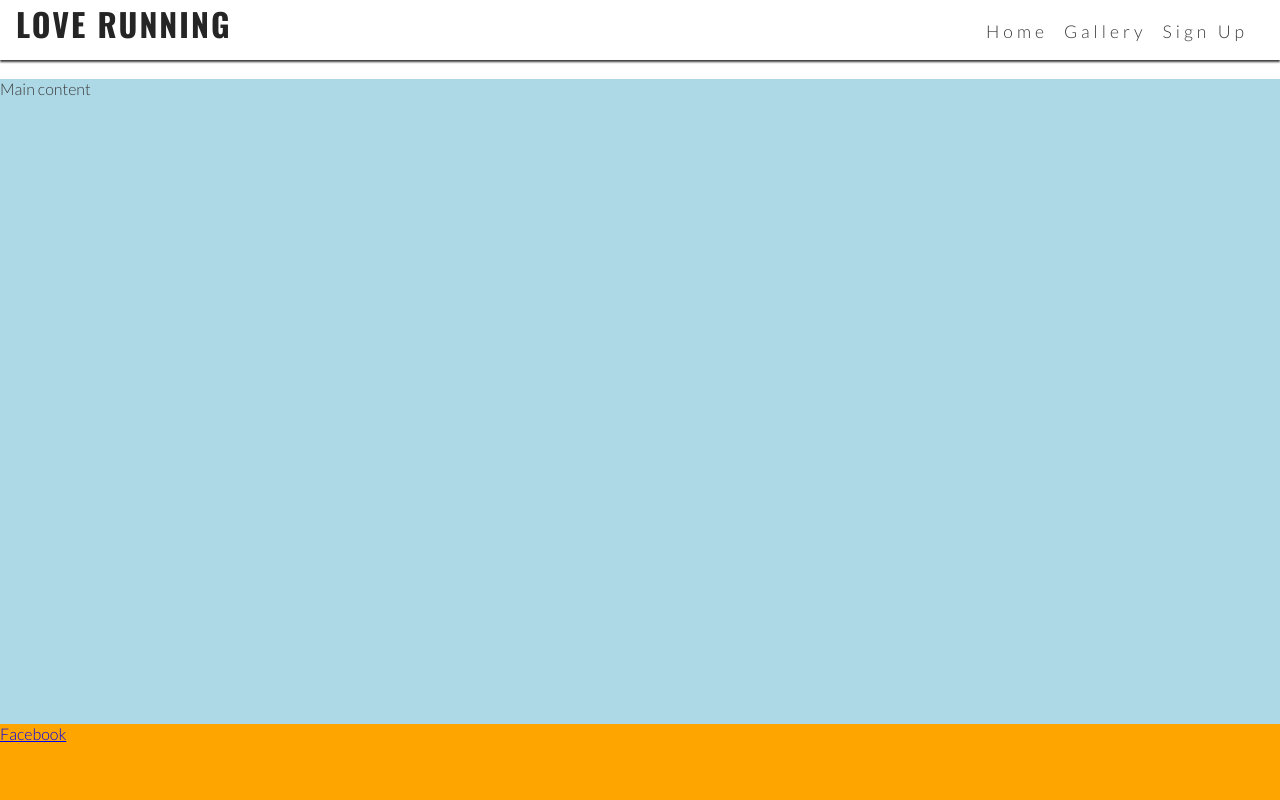
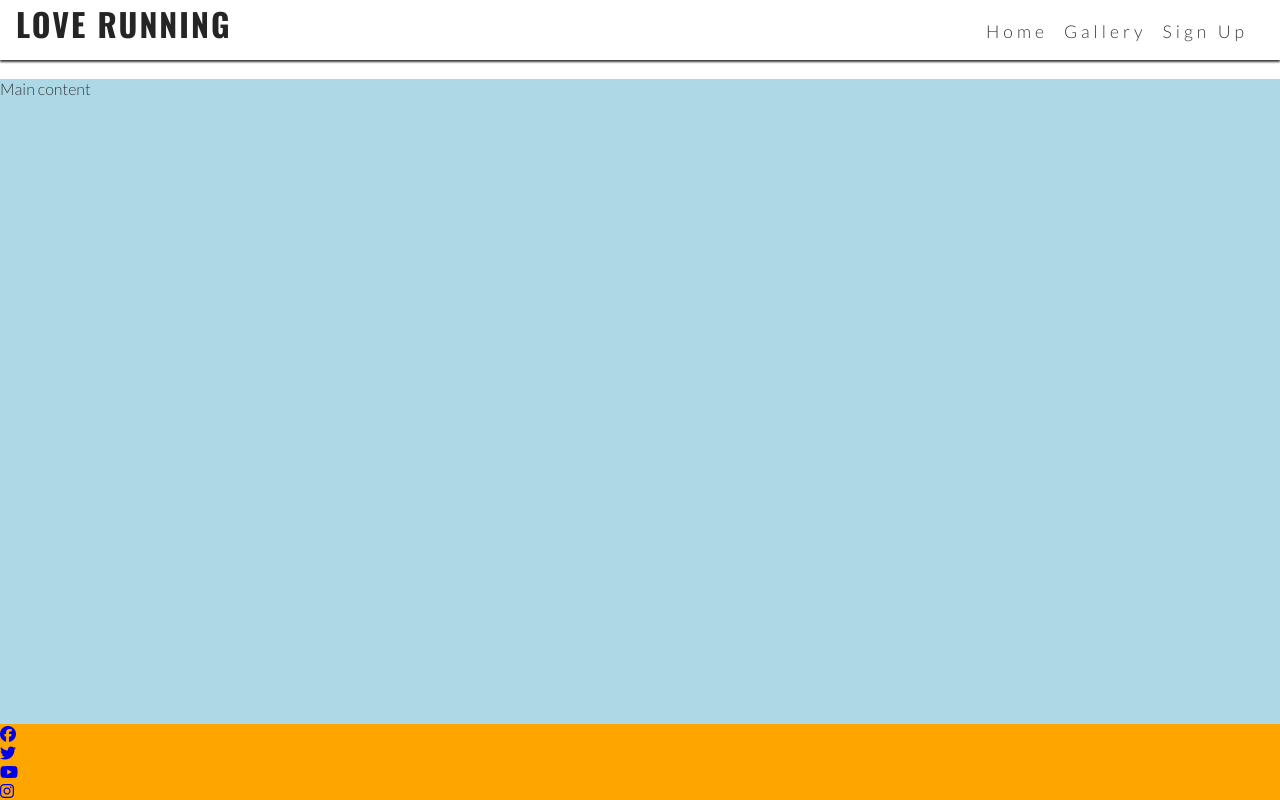
Before and after one commit to zetacodematrix/code-institute, a plain HTML site: page love-running/index.html in a window 1280 px wide. Drawn offline with nearby package versions, Linux system fonts and the light colour scheme.

Commit message:
Add links with Font Awesome icons

```diff
--- a/love-running/index.html
+++ b/love-running/index.html
@@ -25,7 +25,7 @@
             <h1 #logo>Love Running</h1>
         </a>
         <input type="checkbox" id="nav-toggle" name="nav-toggle">
-        <label for="nav-toggle" class="nav-toggle-label">X</label>
+        <label for="nav-toggle" class="nav-toggle-label"><i class="fa-solid fa-bars"></i></label>
         <nav>
             <ul id="menu">
                 <li><a href="">Home</a></li>
@@ -41,13 +41,27 @@
     <!-- Footer -->
     <footer>
         <ul>
-            <li><a href="https://www.facebook.com" target="_blank" rel="noopener"
-                    aria-label="Visit our Facebook page (opens in a new tab)">Facebook</a></li>
-            <li></li>
-            <li></li>
-            <li></li>
+            <li>
+                <a href="https://www.facebook.com" target="_blank" rel="noopener"
+                    aria-label="Visit our Facebook page (opens in a new tab)"><i class="fa-brands fa-facebook"></i></a>
+            </li>
+            <li>
+                <a href="https://www.twitter.com" target="_blank" rel="noopener"
+                    aria-label="Visit our Twitter page (opens in a new tab)"><i class="fa-brands fa-twitter"></i></a>
+            </li>
+            <li>
+                <a href="https://www.youtube.com" target="_blank" rel="noopener"
+                    aria-label="Visit our Youtube page (opens in a new tab)"><i class="fa-brands fa-youtube"></i></a>
+            </li>
+            <li>
+                <a href="https://www.instagram.com" target="_blank" rel="noopener"
+                    aria-label="Visit our Instagram page (opens in a new tab)"><i class="fa-brands fa-instagram"></i></a>
+            </li>
+
         </ul>
     </footer>
+    <!-- Font Awesome kit -->
+    <script src="https://kit.fontawesome.com/4ccf446227.js" crossorigin="anonymous"></script>
 </body>
 
 </html>
```
